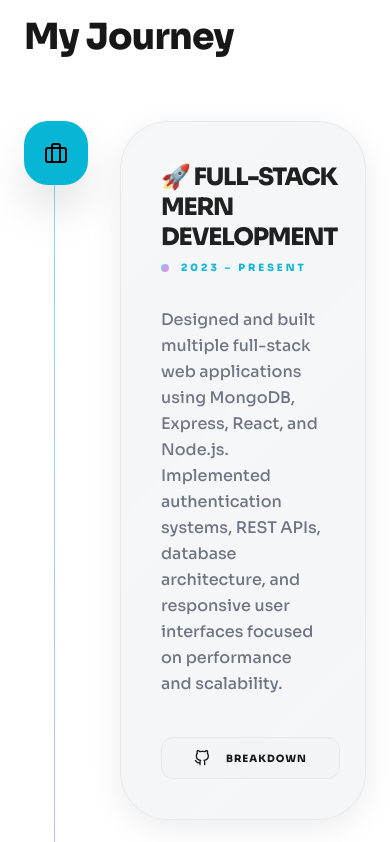
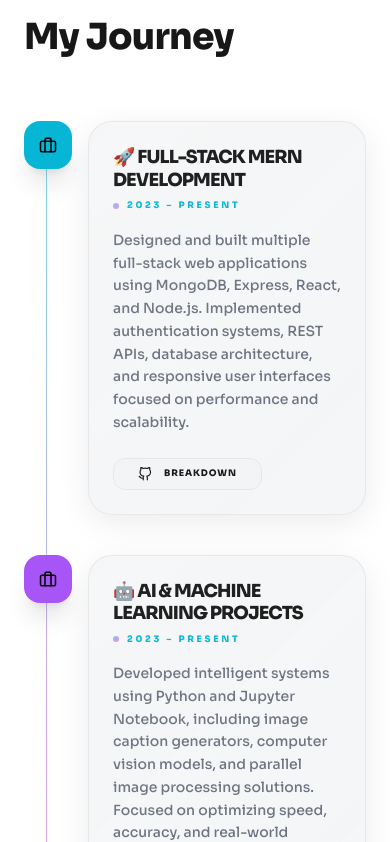
Before and after one commit to NoumanZahoor1/Nouman-Portfolio, a React (Vite) app in the folder client/: page / in a window 390 px wide. Shown: the part 8502-9344 px from the top of the page. Built offline with nearby package versions, Linux system fonts and the light colour scheme; no server answers.

Commit message:
Optimize Experience section mobile spacing

```diff
--- a/client/src/components/sections/ExperienceSection.jsx
+++ b/client/src/components/sections/ExperienceSection.jsx
@@ -37,9 +37,9 @@ const ExperienceSection = () => {
                     <span className="text-xs uppercase tracking-[0.3em] text-cyan-500 font-bold mb-4 block">Development Experience</span>
                     <h2 className="text-4xl md:text-5xl font-black mb-16">My Journey</h2>
 
-                    <div className="relative space-y-16">
+                    <div className="relative space-y-10 md:space-y-16">
                         {/* Timeline Line */}
-                        <div className="absolute left-[30px] top-6 bottom-6 w-[1px] bg-gradient-to-b from-cyan-500/50 via-purple-500/50 to-pink-500/50" />
+                        <div className="absolute left-[22px] md:left-[30px] top-4 md:top-6 bottom-6 w-[1px] bg-gradient-to-b from-cyan-500/50 via-purple-500/50 to-pink-500/50" />
 
                         {experiences.map((exp, i) => (
                             <motion.div
@@ -48,31 +48,31 @@ const ExperienceSection = () => {
                                 whileInView={{ opacity: 1, x: 0 }}
                                 viewport={{ once: true }}
                                 transition={{ delay: i * 0.2 }}
-                                className="relative pl-24 group"
+                                className="relative pl-16 md:pl-24 group"
                             >
                                 {/* Timeline Dot */}
                                 <div className={`
-                    absolute left-0 top-0 w-16 h-16 rounded-[1.5rem] flex items-center justify-center z-10
-                    transition-all duration-700 group-hover:rotate-[360deg] shadow-2xl
+                    absolute left-0 top-0 w-12 h-12 md:w-16 md:h-16 rounded-2xl md:rounded-[1.5rem] flex items-center justify-center z-10
+                    transition-all duration-700 group-hover:rotate-[360deg] shadow-xl md:shadow-2xl
                     ${exp.color} text-black font-black
                 `}>
-                                    <FiBriefcase size={24} />
+                                    <FiBriefcase className="text-lg md:text-2xl" />
                                 </div>
 
                                 {/* Content Card */}
-                                <div className="glass-card glass-card-hover p-10 rounded-[3rem] border-white/5">
-                                    <div className="flex flex-wrap justify-between items-center gap-6 mb-8">
+                                <div className="glass-card glass-card-hover p-6 md:p-10 rounded-3xl md:rounded-[3rem] border-white/5">
+                                    <div className="flex flex-wrap justify-between items-center gap-4 md:gap-6 mb-4 md:mb-8">
                                         <div className="space-y-2">
-                                            <h4 className="text-2xl md:text-3xl font-black uppercase tracking-tighter text-neutral-900 dark:text-white leading-tight">{exp.role}</h4>
-                                            <div className="flex items-center gap-3">
-                                                <div className="w-2 h-2 rounded-full premium-gradient animate-pulse" />
-                                                <span className="text-[10px] font-black uppercase tracking-[0.3em] text-cyan-500">
+                                            <h4 className="text-lg md:text-3xl font-black uppercase tracking-tighter text-neutral-900 dark:text-white leading-tight">{exp.role}</h4>
+                                            <div className="flex items-center gap-2 md:gap-3">
+                                                <div className="w-1.5 h-1.5 md:w-2 md:h-2 rounded-full premium-gradient animate-pulse" />
+                                                <span className="text-[9px] md:text-[10px] font-black uppercase tracking-[0.3em] text-cyan-500">
                                                     {exp.period}
                                                 </span>
                                             </div>
                                         </div>
                                     </div>
-                                    <p className="text-gray-500 dark:text-gray-400 leading-relaxed max-w-2xl font-medium">
+                                    <p className="text-sm md:text-base text-gray-500 dark:text-gray-400 leading-relaxed max-w-2xl font-medium">
                                         {exp.desc}
                                     </p>
 
@@ -81,9 +81,9 @@ const ExperienceSection = () => {
                                             href={exp.link}
                                             target="_blank"
                                             rel="noopener noreferrer"
-                                            className="inline-flex items-center gap-4 mt-10 px-8 py-3 bg-gray-100 dark:bg-white/5 rounded-xl border border-gray-200 dark:border-white/5 text-[10px] font-black uppercase tracking-widest text-neutral-900 dark:text-white hover:bg-cyan-500 hover:text-black transition-all"
+                                            className="inline-flex items-center gap-3 md:gap-4 mt-6 md:mt-10 px-6 py-2 md:px-8 md:py-3 bg-gray-100 dark:bg-white/5 rounded-xl border border-gray-200 dark:border-white/5 text-[9px] md:text-[10px] font-black uppercase tracking-widest text-neutral-900 dark:text-white hover:bg-cyan-500 hover:text-black transition-all"
                                         >
-                                            <FiGithub size={16} />
+                                            <FiGithub className="text-sm md:text-base" />
                                             <span>Breakdown</span>
                                         </a>
                                     )}
```
